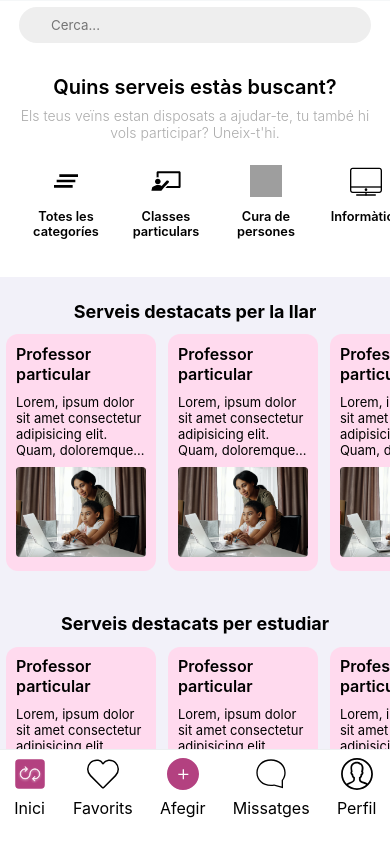
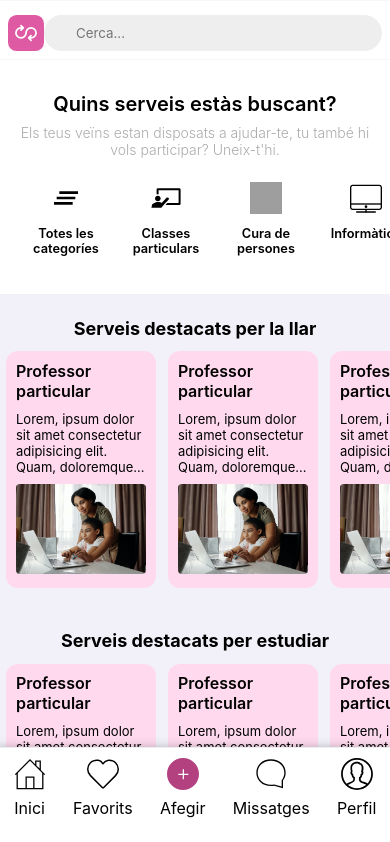
Before and after one commit to danifdezalonso/hourglass-app, a React (Create React App) app: page / in a window 390 px wide. Shown: the top 842 px of the page. Built offline with nearby package versions, Linux system fonts and the light colour scheme; grey boxes are pictures that could not be loaded.

Commit message:
Header logo

```diff
--- a/src/components/Header.js
+++ b/src/components/Header.js
@@ -39,14 +39,15 @@ const Header = () => {
       </div>
       {/* MOBILE */}
 
-      <div className= {styles.container__searchBar}>
-      <SearchPage className={styles.mobile__searchBar} />
+      <div className={styles.container__searchBar}>
+        <img src={logo} alt="Logo"></img>
+        <SearchPage className={styles.mobile__searchBar} />
       </div>
 
       <div className={styles.container__mobile}>
         <div className={styles.mobile__tabbar}>
           <div className={styles.mobile__tabbar__option}>
-            <img src={logo} alt="Logo 1"></img>
+            <img src={IconHome} alt="Logo 1"></img>
             <p className={styles.mobile__tabbar__option__title}>Inici</p>
           </div>
           <div className={styles.mobile__tabbar__option}>
--- a/src/components/Header.module.scss
+++ b/src/components/Header.module.scss
@@ -33,7 +33,7 @@ $text-color: #FFFFFF;
 
   &__logo > img{
     margin-right: 8px;
-    height: 48px;
+    height: 44px;
     padding: 16px;
   }
   &__navigationBar {
@@ -65,11 +65,19 @@ $text-color: #FFFFFF;
 
 @media screen and (max-width: 600px) {
   .container__searchBar{
-    display:block;
+    display:flex;
+    justify-content:space-around;
     margin:auto;
     text-align:center;
-    padding:0;
+    padding:0.5rem;
     margin-top:6px;
+    border-bottom: 1px rgba(236, 239, 241, 0.5) solid;
+
+
+    img {
+      height: 36px;
+      width: 36px;
+    }
   }
   .header{
     display: none!important;
@@ -85,11 +93,12 @@ $text-color: #FFFFFF;
     .mobile__tabbar{
       display: flex;
       padding-bottom: 24px;
-      padding-top: 6px;
+      padding-top: 8px;
       align-items: center;
       justify-content: space-around;
       min-height: 64px;
       border-top: 1px solid #eceff1;
+      box-shadow: -1px 3px 9px 3px #4a48485c;
 
       &__option{
         position: relative;
--- a/src/components/SearchPage.module.scss
+++ b/src/components/SearchPage.module.scss
@@ -3,7 +3,7 @@
     background-color: #EEE;
     border: none;
     padding: 0.5rem;
-    height: 32px;
+    height: 28px;
     border-radius: 80px;
     padding-left: 2rem;
 }
```
Also changed, not shown: src/images/Logo/Logo.svg, src/images/Logo/LogoFP.png (deleted).
